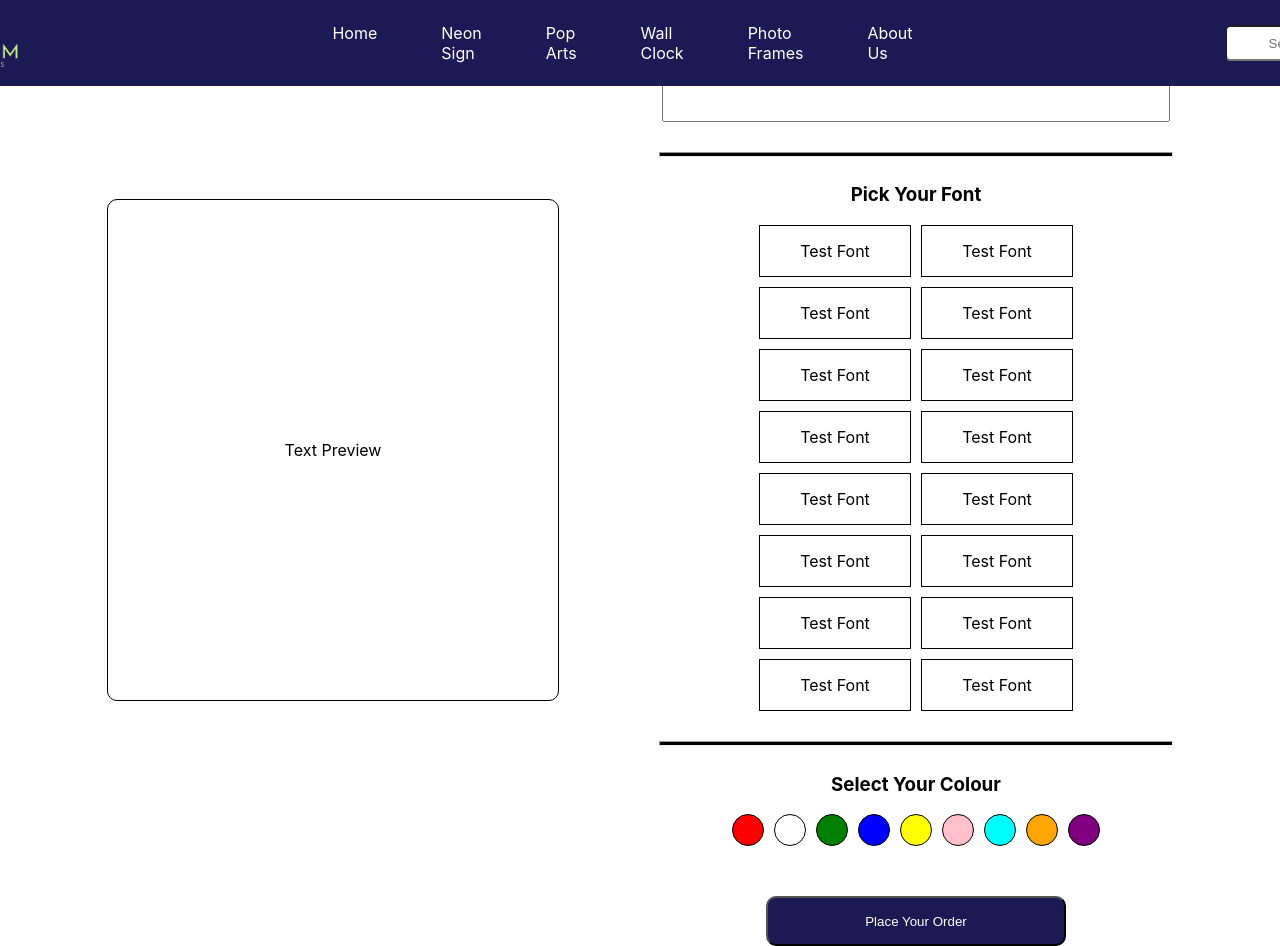
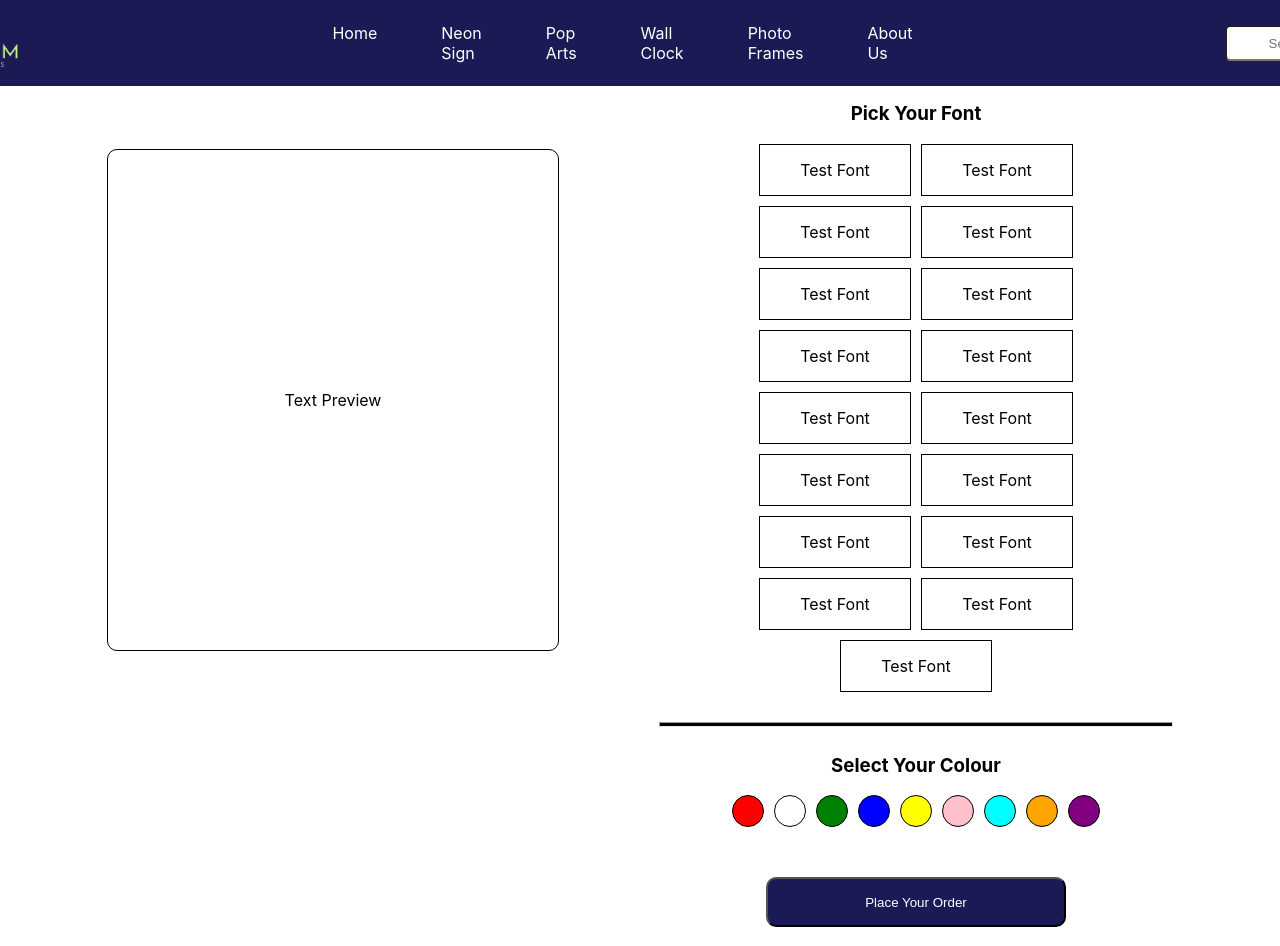
Before and after one commit to bhardwaj94356/client-neon, a React (Create React App) app: page /customize in a window 1280 px wide. Built offline with nearby package versions, Linux system fonts and the light colour scheme.

Commit message:
28-June-2024 | 19:47

```diff
--- a/src/components/customize/Customize.js
+++ b/src/components/customize/Customize.js
@@ -17,6 +17,9 @@ const Customize = () => {
           <hr style={{width:'40svw', height:3, backgroundColor:'black', marginTop:30}}/>
           <h3>Pick Your Font</h3>
           <div className='fonts'>
+            <div className='chooseFont'>
+              <p>Test Font</p>
+            </div>
             <div className='chooseFont'>
               <p>Test Font</p>
             </div>
--- a/src/components/customize/customize.css
+++ b/src/components/customize/customize.css
@@ -2,7 +2,7 @@
     display: flex;
     flex-direction: column;
     flex-wrap: wrap;
-    padding-top: 50px;
+    padding-top: none;
     justify-content: center;
     align-items: center;
     height: 100svh;
```
